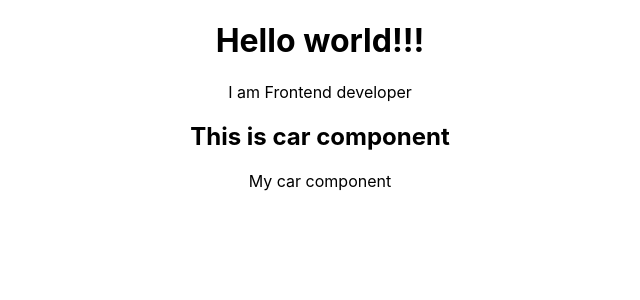
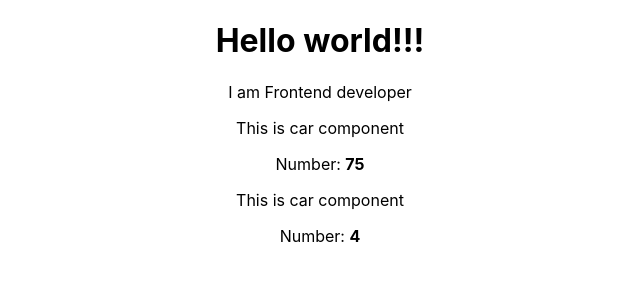
Before and after one commit to Aleksandr-Glebik/vm-react-js, a React (Create React App) app in the folder react-theory/: page / in a window 1280 px wide. Shown: the top 300 px of the page, without its empty margins (320-960 px from the left). Built offline with nearby package versions, Linux system fonts and the light colour scheme.

Commit message:
feat: add js in jsx (dinamic values)

```diff
--- a/react-theory/src/App.js
+++ b/react-theory/src/App.js
@@ -15,6 +15,7 @@
       <p>I am Frontend developer</p>
 
       <Car />
+      <Car />
     </div>
   )
 }
--- a/react-theory/src/Car/Car.js
+++ b/react-theory/src/Car/Car.js
@@ -1,31 +1,8 @@
 import React from 'react';
-
-// function Car() {
-//     return (
-//         <h2>This is car component</h2>
-//     )
-// }
-
-// const car = () => {
-//     return (
-//         <h2>This is car component</h2>
-//     )
-// }
-
-// const car = () => <h2>This is car component</h2>
-
-// const car = () => (
-//     <div>
-//         <h2>This is car component</h2>
-//         <p>My car component</p>
-//     </div>
-// )
-
-// export default car
 
 export default () => (
     <div>
-        <h2>This is car component</h2>
-        <p>My car component</p>
+        <p>This is car component</p>
+        <p>Number: <strong>{Math.round(Math.random() * 100) }</strong></p>
     </div>
 )
```
